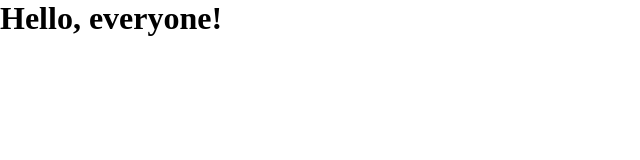
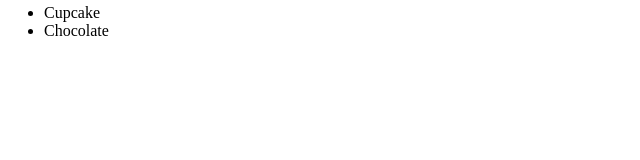
Before and after one commit to rosemolwilson/basic-help-page, a plain HTML site: page index.html in a window 1280 px wide. Shown: the whole page, without its empty margins (0-640 px from the left). Drawn offline with nearby package versions, Linux system fonts and the light colour scheme.

Commit message:
Adding an unordered list

```diff
--- a/index.css
+++ b/index.css
@@ -1,4 +1,4 @@
 html, body {
-    margin: 0;
-    padding: 0;
+    margin: 1;
+    padding: 1;
 }
--- a/index.js
+++ b/index.js
@@ -1 +1,4 @@
-ReactDOM.render(<h1>Hello, everyone!</h1>, document.getElementById("root"))
+ReactDOM.render(
+    <ul> <li> Cupcake </li> <li> Chocolate</li></ul>,
+    document.getElementById("root")
+    );
```
